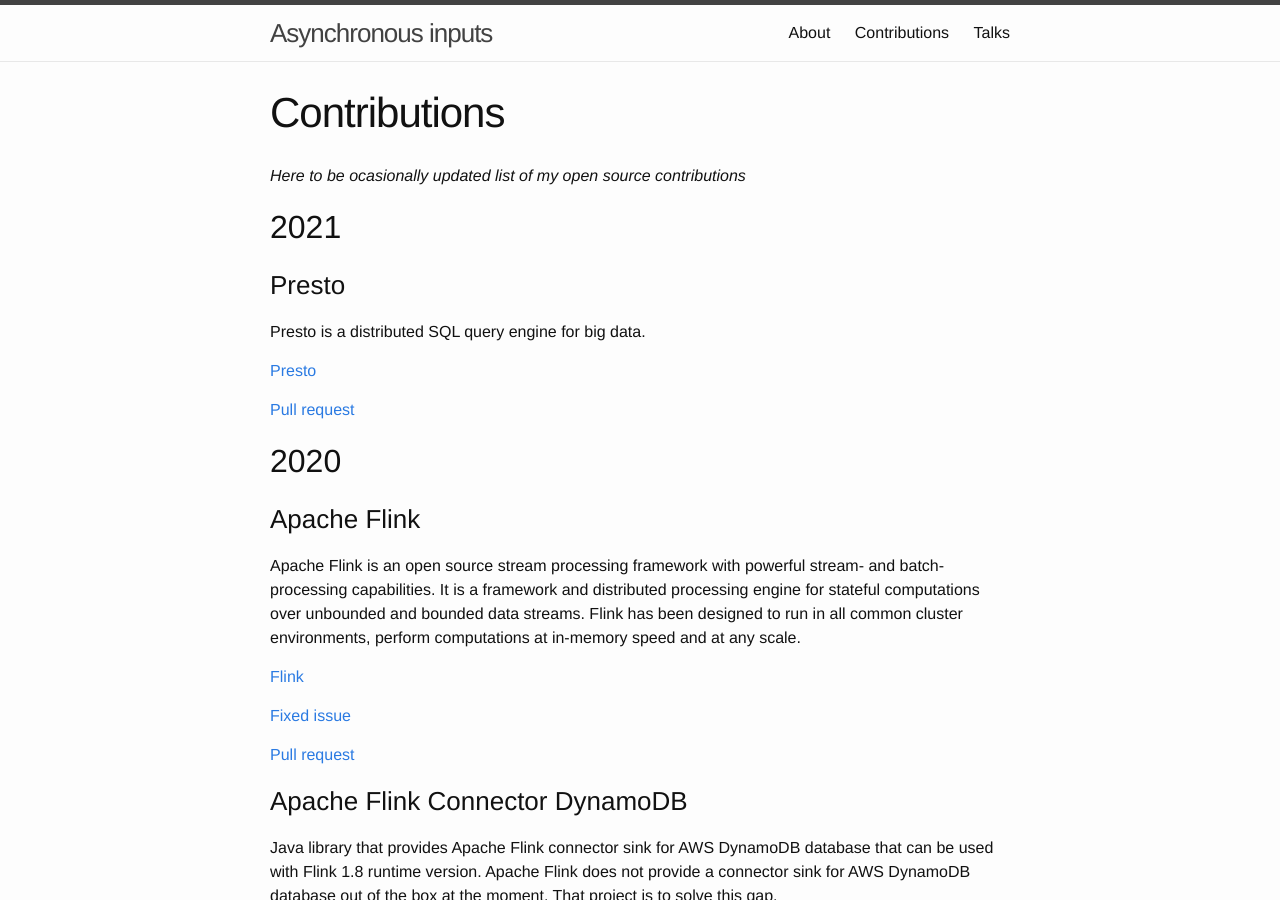
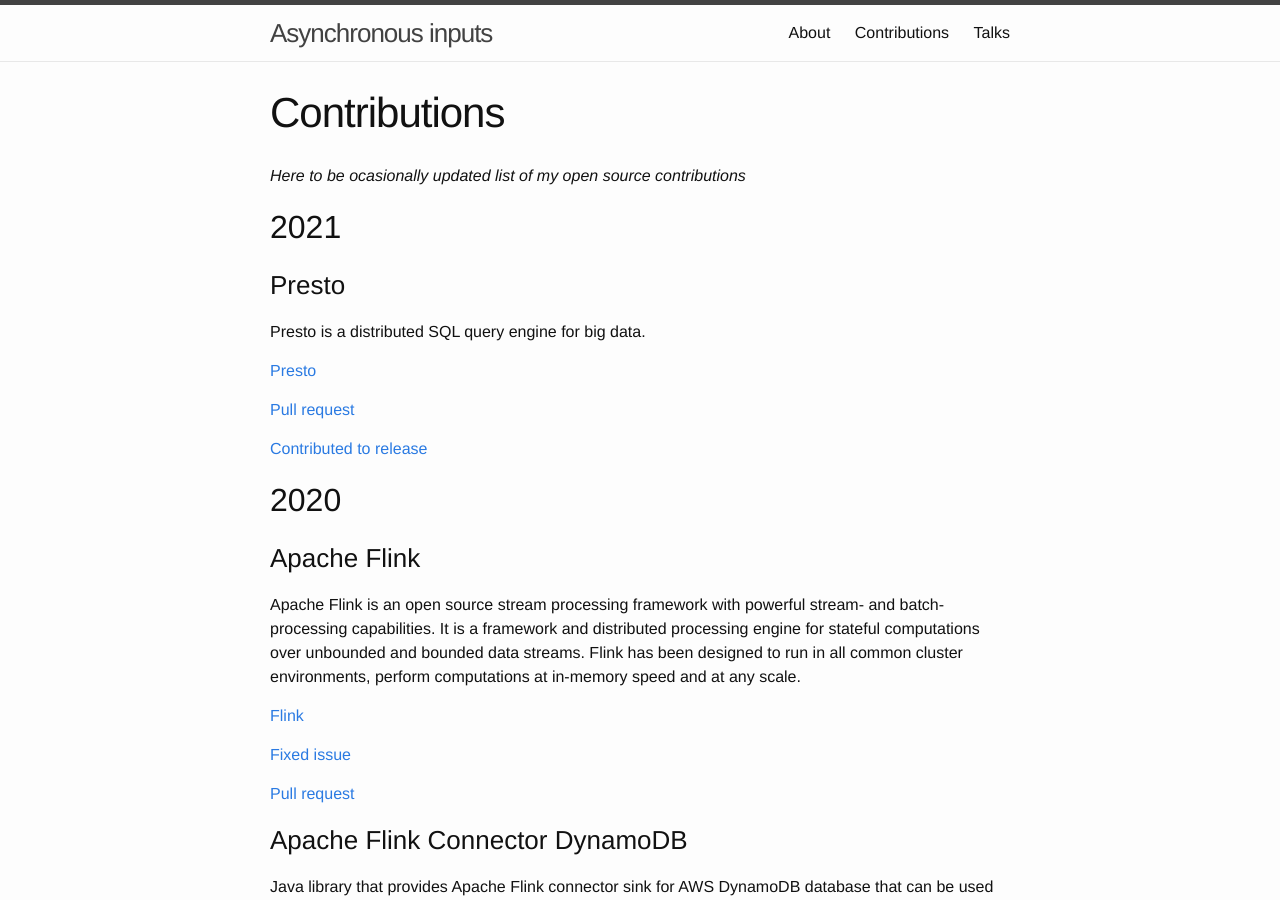
Before and after one commit to rk13/rk13.github.io, a Jekyll site: the page built from contributions.md, in a window 1280 px wide and 900 px high. Built offline with Jekyll 4.4.1, drawn with Linux system fonts in a browser that asks for light colours; Markdown is read by kramdown in place of the engine named in the settings.

Commit message:
Update contributions.md

```diff
--- a/contributions.md
+++ b/contributions.md
@@ -15,6 +15,8 @@
 [Presto](https://github.com/prestodb/presto)
 
 [Pull request](https://github.com/prestodb/presto/pull/15537)
+
+[Contributed to release](https://prestodb.io/docs/current/release/release-0.249.html)
 
 ## 2020
 
```
